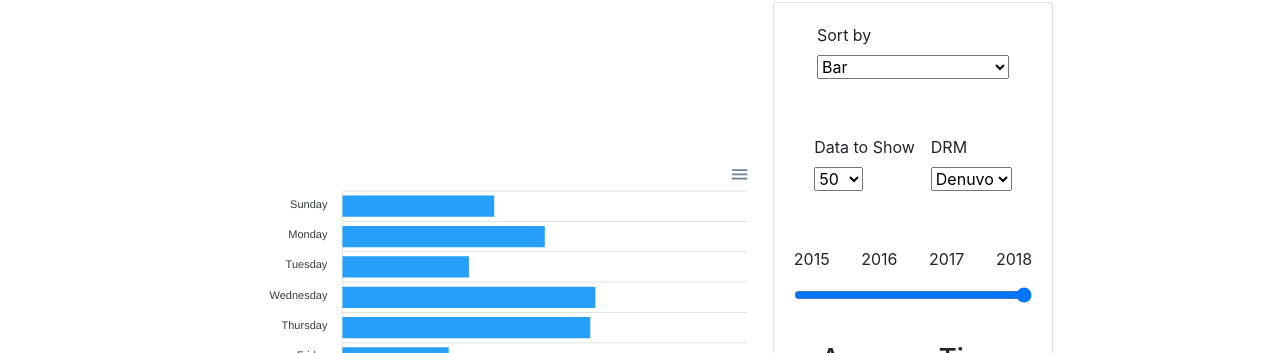
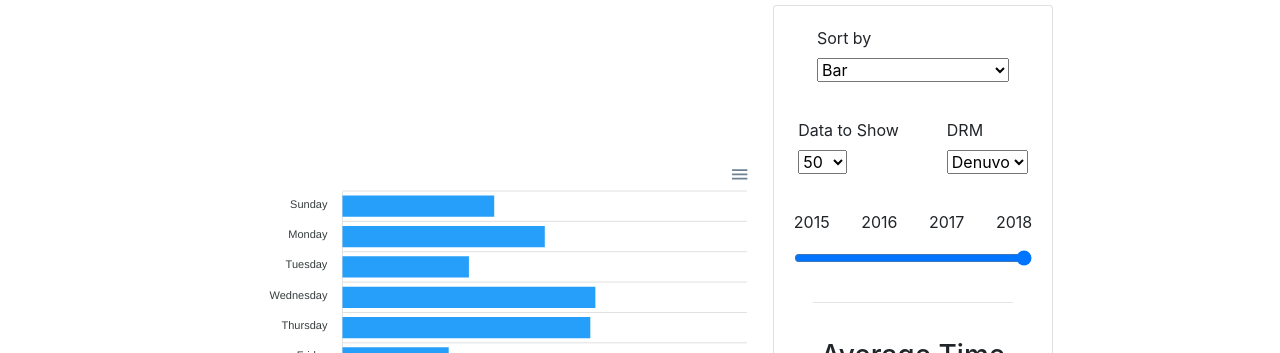
Before and after one commit to keziasuhendra/crackviz, a React (Create React App) app: page / in a window 1280 px wide. Shown: the part 132-485 px from the top of the page. Built offline with nearby package versions, Linux system fonts and the light colour scheme; no server answers.

Commit message:
add horizontal line

```diff
--- a/src/App.js
+++ b/src/App.js
@@ -79,7 +79,7 @@ class App extends Component {
           </div>
           <div class="p-2"/>
           <div className="d-flex flex-column justify-content-center align-items-center align-content-center card">
-            <div className="d-flex flex-column justify-content-space-between align-content-space-between card-body">
+            <div className="d-flex flex-column justify-content-space-between align-content-center card-body">
               <div className="form-group">
                 <label htmlFor="lang">
                   Sort by
@@ -96,7 +96,7 @@ class App extends Component {
               </div>
               </div>
 
-            <div className="d-flex flex-row justify-content-space-between align-content-space-between card-body">
+            <div className="d-flex flex-row justify-content-space-between align-content-space-between">
               <div className="form-group">
                 <label htmlFor="lang">
                   Data to Show
@@ -108,6 +108,8 @@ class App extends Component {
                 </select>
               </div>
 
+              <div className="p-2"/>
+              <div className="p-2"/>
               <div className="p-2"/>
 
               <div className="form-group">
@@ -126,6 +128,8 @@ class App extends Component {
                 <input  type="range" min="0" max="3" step="1" class="slider"/>
               </div>
 
+              <hr width="200"/>
+
                 <div className="card-body">
                 <h3 className="card-title" align="center">Average Time</h3>
                 <h1 className="card-text" align="center">20 Day(s)</h1>
```
